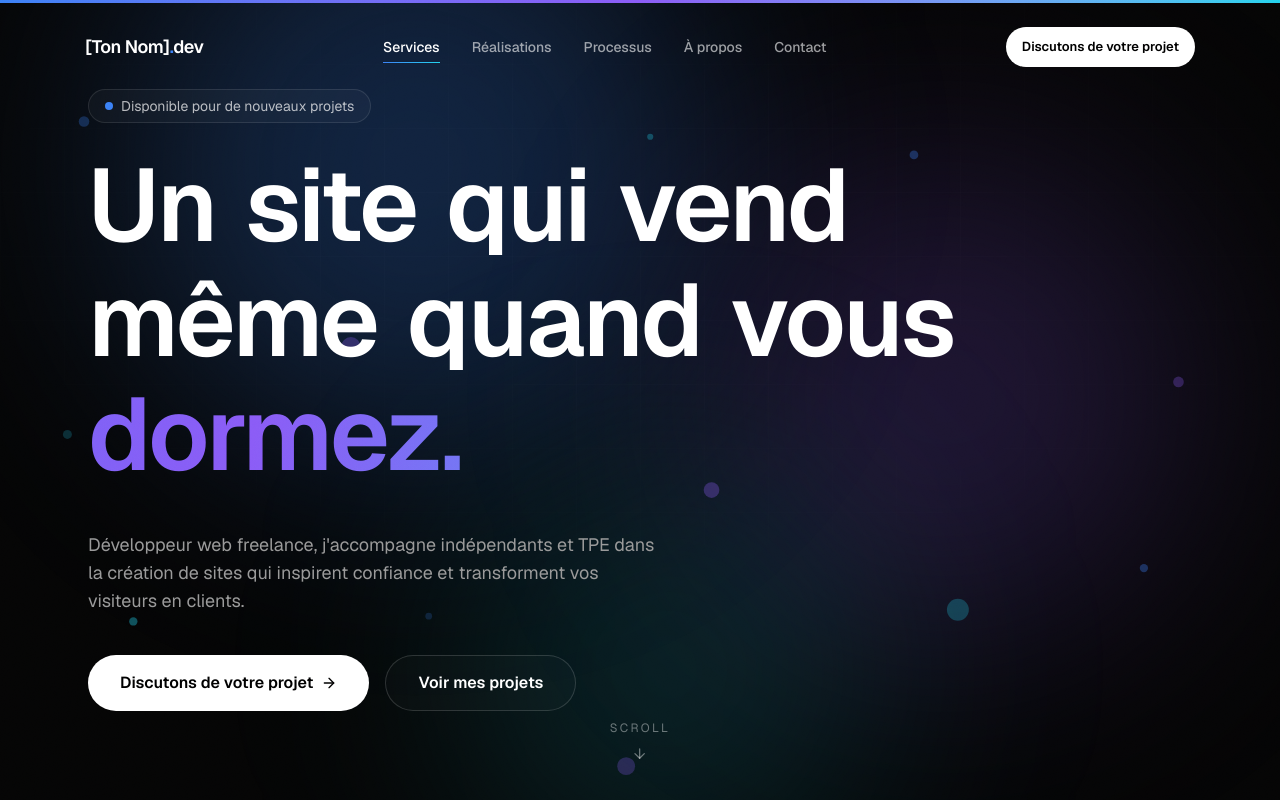
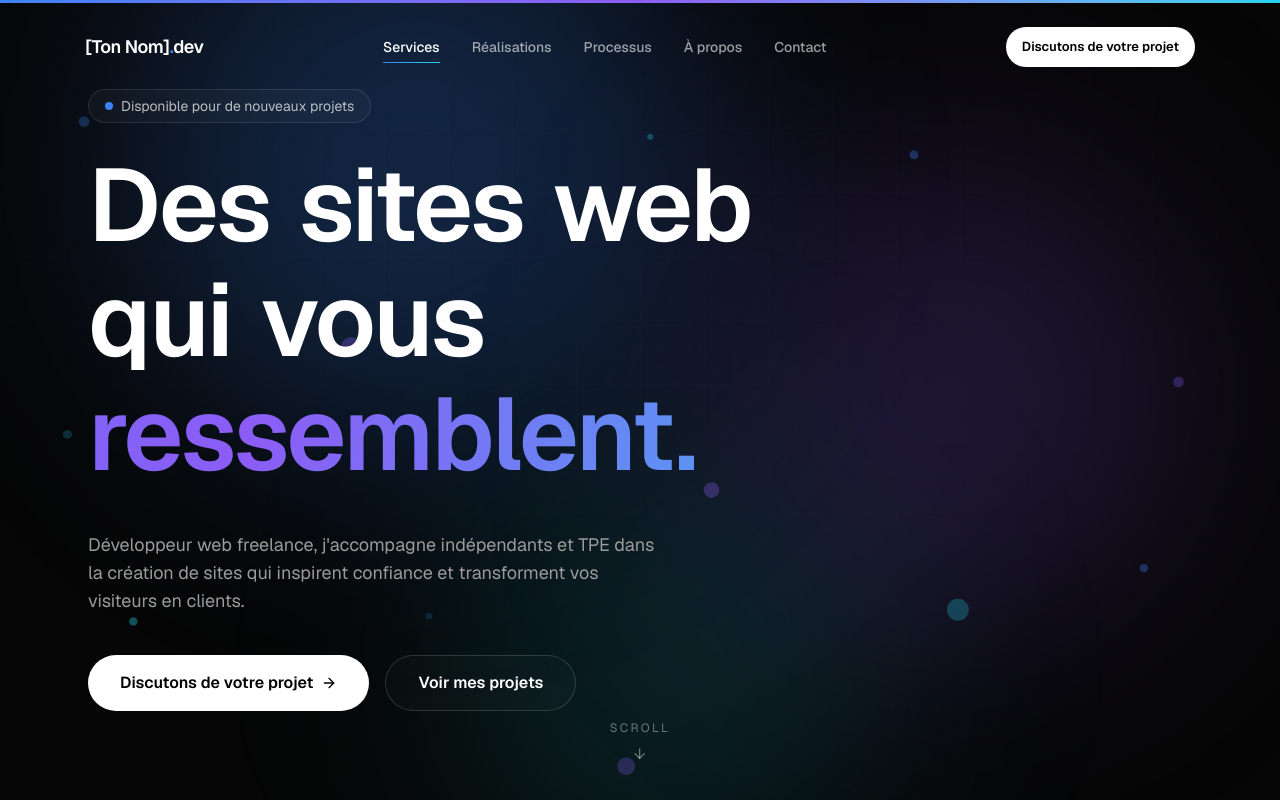
Before and after one commit to charlesgirardin1-design/charlesent1, a Next.js app: page / in a window 1280 px wide. Shown: the top 800 px of the page. Built offline with nearby package versions, Linux system fonts and the light colour scheme.

Commit message:
content: titre du hero plus sobre ("Des sites web qui vous ressemblent.")

```diff
--- a/components/sections/hero.tsx
+++ b/components/sections/hero.tsx
@@ -8,7 +8,7 @@ import { Magnetic } from "@/components/magnetic";
 import { siteConfig } from "@/lib/data";
 import { cn } from "@/lib/utils";
 
-const titleLines = ["Un site qui vend", "même quand vous", "dormez."];
+const titleLines = ["Des sites web", "qui vous", "ressemblent."];
 
 const bubbles = [
   { left: "6%", top: "15%", size: 10, duration: 15, delay: 0, color: "bg-accent-blue/50" },
```
